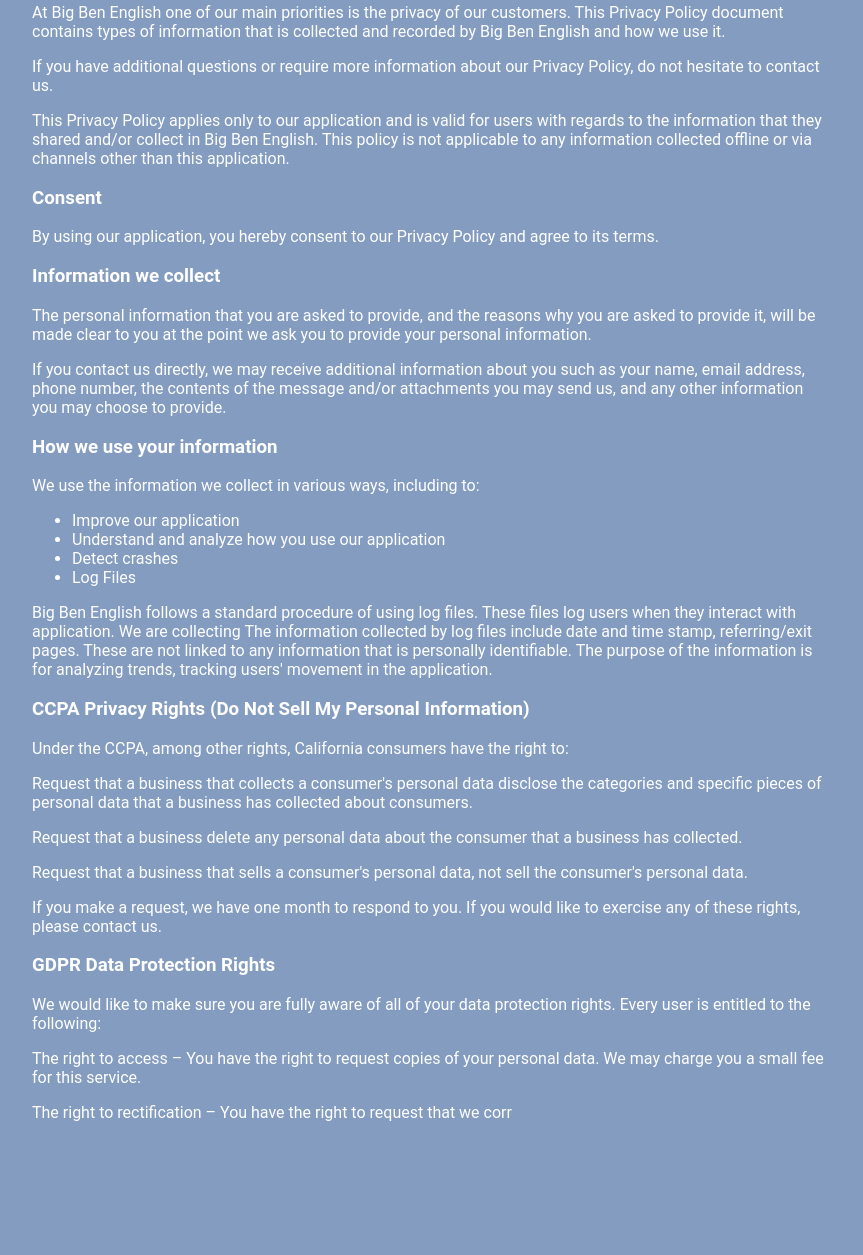
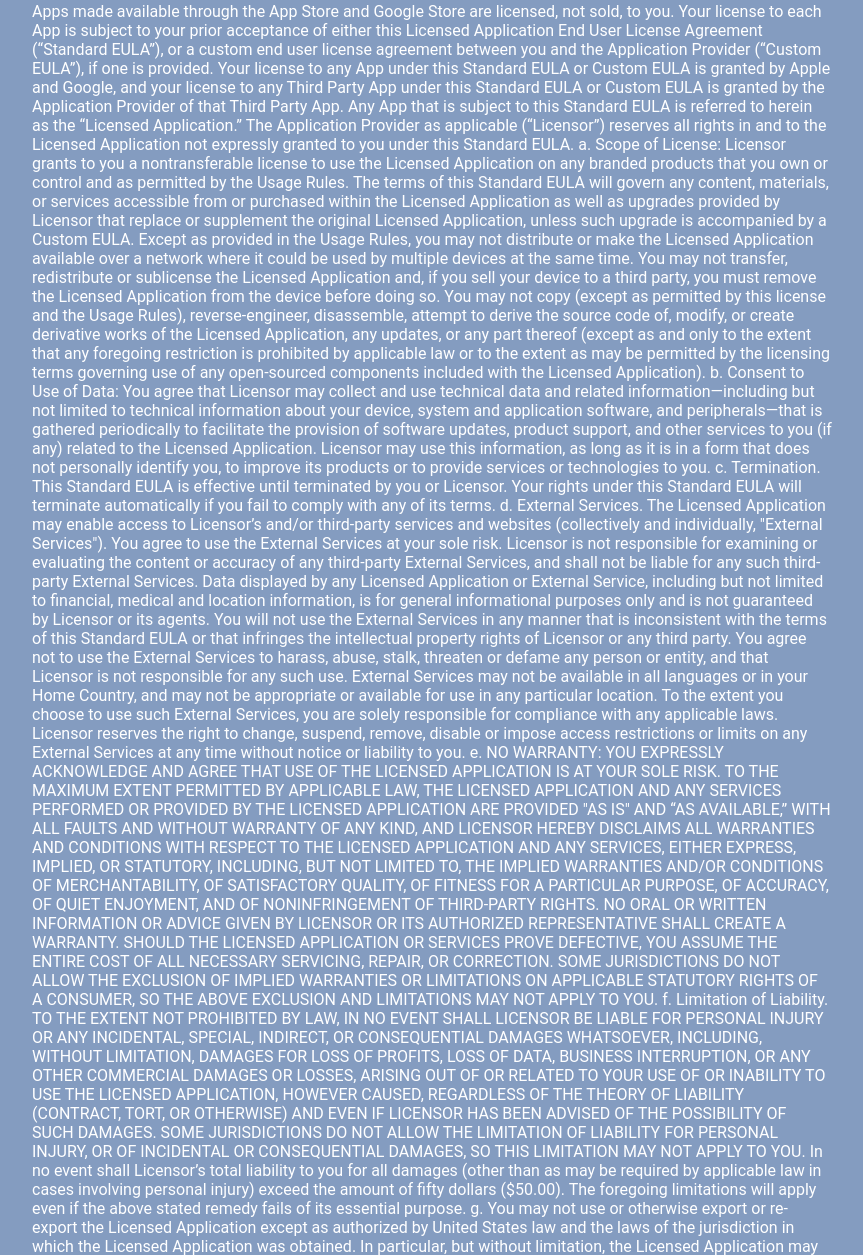
Before and after one commit to BigBenEnglish/BigBenEnglish.github.io, a plain HTML site: page termsOfUse.html in a window 1280 px wide. Shown: the part 219-1474 px from the top of the page, without its empty margins (208-1071 px from the left). Drawn offline with Linux system fonts and the light colour scheme.

Commit message:
update terms of use

```diff
--- a/termsOfUse.html
+++ b/termsOfUse.html
@@ -63,74 +63,29 @@
     <div style="height: 100px;"></div>
     <div style="max-width: 800px;">
         <h2 style="text-align: center;">Terms of Use</h2>
-        <p style="margin-top: 60px;">
-            At Big Ben English one of our main priorities is the privacy of our customers. This Privacy Policy document contains types of information that is collected and recorded by Big Ben English and how we use it.
-        </p>
-        <p>
-            If you have additional questions or require more information about our Privacy Policy, do not hesitate to contact us.
-        </p>
-        <p>
-            This Privacy Policy applies only to our application and is valid for users with regards to the information that they shared and/or collect in Big Ben English. This policy is not applicable to any information collected offline or via channels other than this application.
-        </p>
         <h3>
-            Consent
+            LICENSED APPLICATION END USER LICENSE AGREEMENT
         </h3>
         <p>
-            By using our application, you hereby consent to our Privacy Policy and agree to its terms.
-        </p>
-        <h3>
-            Information we collect
-        </h3>
-        <p>
-            The personal information that you are asked to provide, and the reasons why you are asked to provide it, will be made clear to you at the point we ask you to provide your personal information.
-        </p>
-        <p>
-            If you contact us directly, we may receive additional information about you such as your name, email address, phone number, the contents of the message and/or attachments you may send us, and any other information you may choose to provide.
-        </p>
-        <h3>
-            How we use your information
-        </h3>
-        <p>
-            We use the information we collect in various ways, including to:
-            <ul>
-                <li>Improve our application</li>
-                <li>Understand and analyze how you use our application</li>
-                <li>Detect crashes</li>
-                <li>Log Files</li>
-            </ul>
-        </p>
-        <p>
-            Big Ben English follows a standard procedure of using log files. These files log users when they interact with application. We are collecting The information collected by log files include date and time stamp, referring/exit pages. These are not linked to any information that is personally identifiable. The purpose of the information is for analyzing trends, tracking users' movement in the application.
-        </p>
-        <h3>
-            CCPA Privacy Rights (Do Not Sell My Personal Information)
-        </h3>
-        <p>
-            Under the CCPA, among other rights, California consumers have the right to:
-        </p>
-        <p>
-            Request that a business that collects a consumer's personal data disclose the categories and specific pieces of personal data that a business has collected about consumers.
-        </p>
-        <p>
-            Request that a business delete any personal data about the consumer that a business has collected.
-        </p>
-        <p>
-            Request that a business that sells a consumer's personal data, not sell the consumer's personal data.
-        </p>
-        <p>
-            If you make a request, we have one month to respond to you. If you would like to exercise any of these rights, please contact us.
-        </p>
-        <h3>
-            GDPR Data Protection Rights
-        </h3>
-        <p>
-            We would like to make sure you are fully aware of all of your data protection rights. Every user is entitled to the following:
-        </p>
-        <p>
-            The right to access – You have the right to request copies of your personal data. We may charge you a small fee for this service.
-        </p>
-        <p>
-            The right to rectification – You have the right to request that we corr
+Apps made available through the App Store and Google Store are licensed, not sold, to you. Your license to each App is subject to your prior acceptance of either this Licensed Application End User License Agreement (“Standard EULA”), or a custom end user license agreement between you and the Application Provider (“Custom EULA”), if one is provided. Your license to any App under this Standard EULA or Custom EULA is granted by Apple and Google, and your license to any Third Party App under this Standard EULA or Custom EULA is granted by the Application Provider of that Third Party App. Any App that is subject to this Standard EULA is referred to herein as the “Licensed Application.” The Application Provider as applicable (“Licensor”) reserves all rights in and to the Licensed Application not expressly granted to you under this Standard EULA.
+
+a. Scope of License: Licensor grants to you a nontransferable license to use the Licensed Application on any branded products that you own or control and as permitted by the Usage Rules. The terms of this Standard EULA will govern any content, materials, or services accessible from or purchased within the Licensed Application as well as upgrades provided by Licensor that replace or supplement the original Licensed Application, unless such upgrade is accompanied by a Custom EULA. Except as provided in the Usage Rules, you may not distribute or make the Licensed Application available over a network where it could be used by multiple devices at the same time. You may not transfer, redistribute or sublicense the Licensed Application and, if you sell your device to a third party, you must remove the Licensed Application from the device before doing so. You may not copy (except as permitted by this license and the Usage Rules), reverse-engineer, disassemble, attempt to derive the source code of, modify, or create derivative works of the Licensed Application, any updates, or any part thereof (except as and only to the extent that any foregoing restriction is prohibited by applicable law or to the extent as may be permitted by the licensing terms governing use of any open-sourced components included with the Licensed Application).
+
+b. Consent to Use of Data: You agree that Licensor may collect and use technical data and related information—including but not limited to technical information about your device, system and application software, and peripherals—that is gathered periodically to facilitate the provision of software updates, product support, and other services to you (if any) related to the Licensed Application. Licensor may use this information, as long as it is in a form that does not personally identify you, to improve its products or to provide services or technologies to you.
+
+c. Termination. This Standard EULA is effective until terminated by you or Licensor. Your rights under this Standard EULA will terminate automatically if you fail to comply with any of its terms.
+
+d. External Services. The Licensed Application may enable access to Licensor’s and/or third-party services and websites (collectively and individually, "External Services"). You agree to use the External Services at your sole risk. Licensor is not responsible for examining or evaluating the content or accuracy of any third-party External Services, and shall not be liable for any such third-party External Services. Data displayed by any Licensed Application or External Service, including but not limited to financial, medical and location information, is for general informational purposes only and is not guaranteed by Licensor or its agents. You will not use the External Services in any manner that is inconsistent with the terms of this Standard EULA or that infringes the intellectual property rights of Licensor or any third party. You agree not to use the External Services to harass, abuse, stalk, threaten or defame any person or entity, and that Licensor is not responsible for any such use. External Services may not be available in all languages or in your Home Country, and may not be appropriate or available for use in any particular location. To the extent you choose to use such External Services, you are solely responsible for compliance with any applicable laws. Licensor reserves the right to change, suspend, remove, disable or impose access restrictions or limits on any External Services at any time without notice or liability to you.
+
+e. NO WARRANTY: YOU EXPRESSLY ACKNOWLEDGE AND AGREE THAT USE OF THE LICENSED APPLICATION IS AT YOUR SOLE RISK. TO THE MAXIMUM EXTENT PERMITTED BY APPLICABLE LAW, THE LICENSED APPLICATION AND ANY SERVICES PERFORMED OR PROVIDED BY THE LICENSED APPLICATION ARE PROVIDED "AS IS" AND “AS AVAILABLE,” WITH ALL FAULTS AND WITHOUT WARRANTY OF ANY KIND, AND LICENSOR HEREBY DISCLAIMS ALL WARRANTIES AND CONDITIONS WITH RESPECT TO THE LICENSED APPLICATION AND ANY SERVICES, EITHER EXPRESS, IMPLIED, OR STATUTORY, INCLUDING, BUT NOT LIMITED TO, THE IMPLIED WARRANTIES AND/OR CONDITIONS OF MERCHANTABILITY, OF SATISFACTORY QUALITY, OF FITNESS FOR A PARTICULAR PURPOSE, OF ACCURACY, OF QUIET ENJOYMENT, AND OF NONINFRINGEMENT OF THIRD-PARTY RIGHTS. NO ORAL OR WRITTEN INFORMATION OR ADVICE GIVEN BY LICENSOR OR ITS AUTHORIZED REPRESENTATIVE SHALL CREATE A WARRANTY. SHOULD THE LICENSED APPLICATION OR SERVICES PROVE DEFECTIVE, YOU ASSUME THE ENTIRE COST OF ALL NECESSARY SERVICING, REPAIR, OR CORRECTION. SOME JURISDICTIONS DO NOT ALLOW THE EXCLUSION OF IMPLIED WARRANTIES OR LIMITATIONS ON APPLICABLE STATUTORY RIGHTS OF A CONSUMER, SO THE ABOVE EXCLUSION AND LIMITATIONS MAY NOT APPLY TO YOU.
+
+f. Limitation of Liability. TO THE EXTENT NOT PROHIBITED BY LAW, IN NO EVENT SHALL LICENSOR BE LIABLE FOR PERSONAL INJURY OR ANY INCIDENTAL, SPECIAL, INDIRECT, OR CONSEQUENTIAL DAMAGES WHATSOEVER, INCLUDING, WITHOUT LIMITATION, DAMAGES FOR LOSS OF PROFITS, LOSS OF DATA, BUSINESS INTERRUPTION, OR ANY OTHER COMMERCIAL DAMAGES OR LOSSES, ARISING OUT OF OR RELATED TO YOUR USE OF OR INABILITY TO USE THE LICENSED APPLICATION, HOWEVER CAUSED, REGARDLESS OF THE THEORY OF LIABILITY (CONTRACT, TORT, OR OTHERWISE) AND EVEN IF LICENSOR HAS BEEN ADVISED OF THE POSSIBILITY OF SUCH DAMAGES. SOME JURISDICTIONS DO NOT ALLOW THE LIMITATION OF LIABILITY FOR PERSONAL INJURY, OR OF INCIDENTAL OR CONSEQUENTIAL DAMAGES, SO THIS LIMITATION MAY NOT APPLY TO YOU. In no event shall Licensor’s total liability to you for all damages (other than as may be required by applicable law in cases involving personal injury) exceed the amount of fifty dollars ($50.00). The foregoing limitations will apply even if the above stated remedy fails of its essential purpose.
+
+g. You may not use or otherwise export or re-export the Licensed Application except as authorized by United States law and the laws of the jurisdiction in which the Licensed Application was obtained. In particular, but without limitation, the Licensed Application may not be exported or re-exported (a) into any U.S.-embargoed countries or (b) to anyone on the U.S. Treasury Department's Specially Designated Nationals List or the U.S. Department of Commerce Denied Persons List or Entity List. By using the Licensed Application, you represent and warrant that you are not located in any such country or on any such list. You also agree that you will not use these products for any purposes prohibited by United States law, including, without limitation, the development, design, manufacture, or production of nuclear, missile, or chemical or biological weapons.
+
+h. The Licensed Application and related documentation are "Commercial Items", as that term is defined at 48 C.F.R. §2.101, consisting of "Commercial Computer Software" and "Commercial Computer Software Documentation", as such terms are used in 48 C.F.R. §12.212 or 48 C.F.R. §227.7202, as applicable. Consistent with 48 C.F.R. §12.212 or 48 C.F.R. §227.7202-1 through 227.7202-4, as applicable, the Commercial Computer Software and Commercial Computer Software Documentation are being licensed to U.S. Government end users (a) only as Commercial Items and (b) with only those rights as are granted to all other end users pursuant to the terms and conditions herein. Unpublished-rights reserved under the copyright laws of the United States.
+
+Specifically excluded from application to this Agreement is that law known as the United Nations Convention on the International Sale of Goods.
         </p>
     </div>
     <div style="height: 100px;"></div>
```
Also changed, not shown: index.html (+1 -1 lines).
